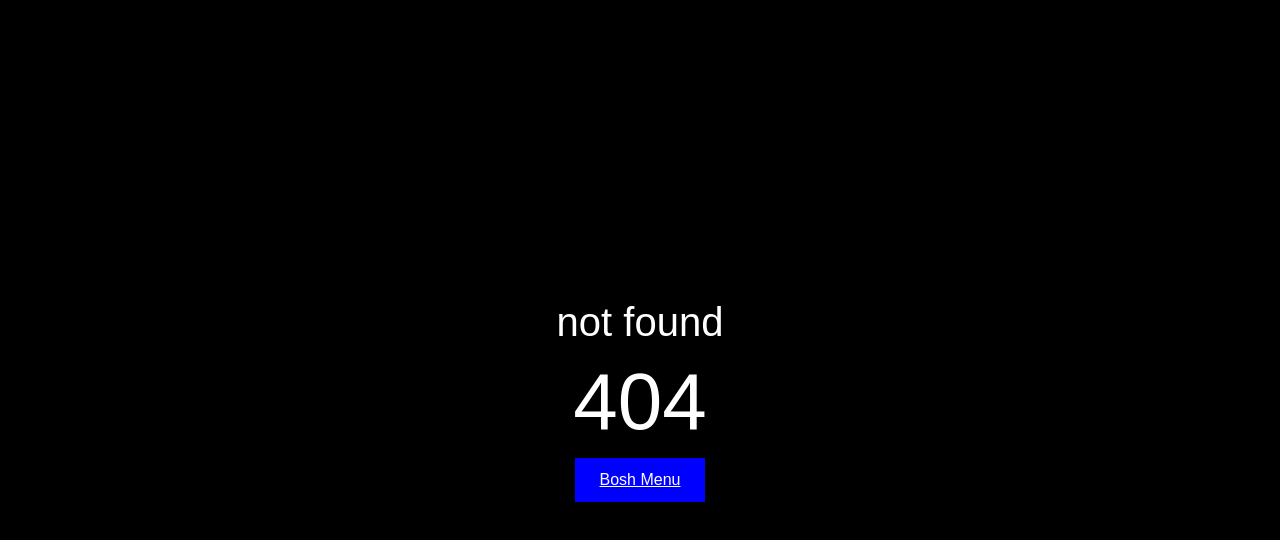
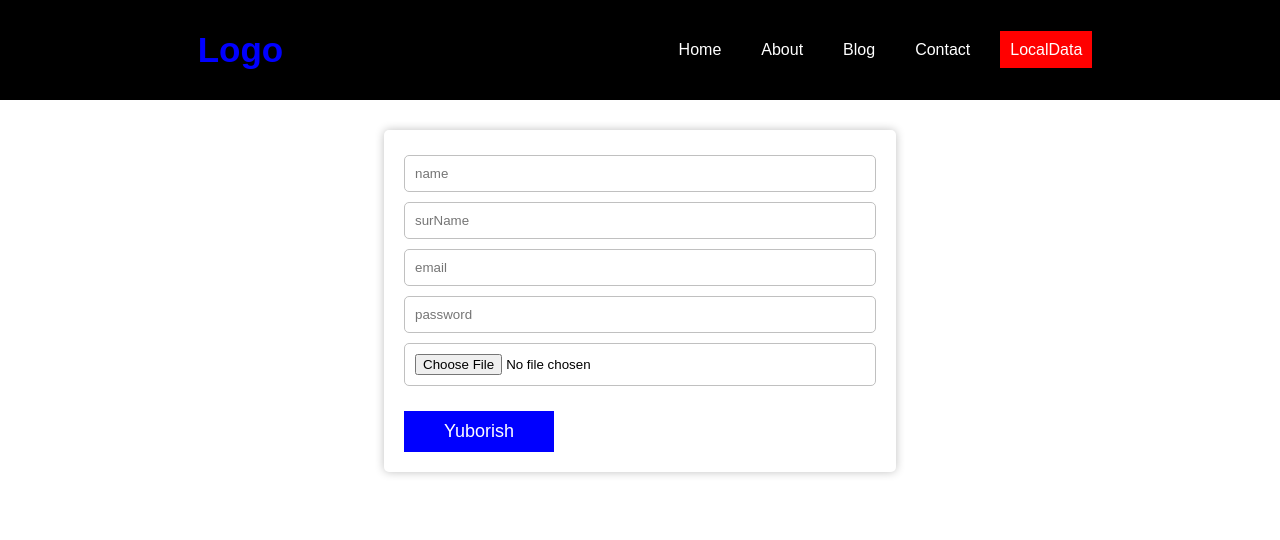
Before and after one commit to normirzayev/g_27-dars_react, a React (Create React App) app in the folder 2-dars/: page /localData in a window 1280 px wide. Before the commit this address had no page. Shown: the top 540 px of the page. Built offline with nearby package versions, Linux system fonts and the light colour scheme.

Commit message:
localStorage create and read

```diff
--- a/2-dars/package.json
+++ b/2-dars/package.json
@@ -10,14 +10,12 @@
     "@testing-library/jest-dom": "^5.16.4",
     "@testing-library/react": "^13.3.0",
     "@testing-library/user-event": "^13.5.0",
-    "bootstrap": "^5.2.3",
     "react": "^18.2.0",
     "react-dom": "^18.2.0",
     "react-icons": "^4.7.1",
     "react-router-dom": "^6.8.0",
     "react-scripts": "5.0.1",
     "react-slick": "^0.29.0",
-    "reactstrap": "^9.1.6",
     "slick-carousel": "^1.8.1",
     "sweetalert2": "^11.7.1",
     "web-vitals": "^2.1.4"
--- a/2-dars/src/component/Navbar.js
+++ b/2-dars/src/component/Navbar.js
@@ -19,6 +19,9 @@ function Navbar() {
           <li>
             <NavLink to={"/contact"}>contact</NavLink>
           </li>
+          <li>
+            <NavLink to={"/localData"}>localData</NavLink>
+          </li>
         </ul>
       </div>
     </>
--- a/2-dars/src/context/Context.js
+++ b/2-dars/src/context/Context.js
@@ -1,7 +1,5 @@
 import React from "react";
-
 export const DataContext = React.createContext();
-
 export default function ContextProvider({ children }) {
   let m = "salom";
   let simple = () => {
--- a/2-dars/src/index.js
+++ b/2-dars/src/index.js
@@ -2,7 +2,6 @@ import React from "react";
 import ReactDOM from "react-dom/client";
 import { BrowserRouter as Router } from "react-router-dom";
 import App from "./App";
-import "bootstrap/dist/css/bootstrap.min.css";
 import "slick-carousel/slick/slick.css";
 import "slick-carousel/slick/slick-theme.css";
 import DataContext  from "./context/Context";
--- a/2-dars/src/page/About.js
+++ b/2-dars/src/page/About.js
@@ -1,6 +1,5 @@
 import { useState } from "react";
 import Swal from "sweetalert2";
-
 function About() {
   let filterCatigory = ["", "poliz", "meva"];
   const [tableBollean, setTableBollean] = useState(false);
--- a/2-dars/src/page/Blog.js
+++ b/2-dars/src/page/Blog.js
@@ -2,8 +2,7 @@ import { useContext, useState } from "react";
 import FavoriteIcon from "@mui/icons-material/Favorite";
 import LikeComponent from "../component/LikeComponent";
 import Cart from "../component/cart";
-// import { Button } from "@mui/material";
-import { Button, Table } from "reactstrap";
+import { Button, Table } from "@mui/material";
 import { DataContext } from "../context/Context";
 function Blog() {
   const { simple } = useContext(DataContext);
@@ -146,8 +145,7 @@ function Blog() {
         <button onClick={simple}>context btn</button>
 
         <button onClick={cartBollFunc}>
-          {" "}
-          Cart <span> {cart.length} </span>{" "}
+          Cart <span> {cart.length} </span>
         </button>
         <Cart cart={cart} cartBool={cartBool} setCartBoll={setCartBoll} />
 
--- a/2-dars/src/page/Contact.js
+++ b/2-dars/src/page/Contact.js
@@ -1,6 +1,6 @@
 import { useEffect, useRef, useState } from "react";
-import AcUnitIcon from "@mui/icons-material/AcUnit";
-import AirIcon from "@mui/icons-material/Air";
+// import AcUnitIcon from "@mui/icons-material/AcUnit";
+// import AirIcon from "@mui/icons-material/Air";
 import Slider1 from "../component/Slider1";
 function Contact() {
   // let text = document.querySelector('h1')
--- /dev/null
+++ b/2-dars/src/page/LocalST_Page.js
@@ -0,0 +1,108 @@
+import { useState } from "react";
+
+function LocalST_Page() {
+  const [localData, setLocalData] = useState(
+    JSON.parse(localStorage.getItem("localUSer")) || []
+  );
+
+  function localRefresh() {
+    setLocalData(JSON.parse(localStorage.getItem("localUSer")) || []);
+  }
+
+  const [inputData, setInputData] = useState({
+    id: "",
+    name: "",
+    surname: "",
+    email: "",
+    password: "",
+    rasm: "",
+  });
+
+  function inputClear() {
+    setInputData({
+      id: "",
+      name: "",
+      surname: "",
+      email: "",
+      password: "",
+      rasm: "",
+    });
+  }
+
+  let getInputData = (e) => {
+    let { name, value } = e.target;
+    setInputData({
+      ...inputData,
+      [name]: value,
+    });
+  };
+
+  let getFileData = (e) => {
+    setInputData({
+      ...inputData,
+      rasm: URL.createObjectURL(e.target.files[0]),
+    });
+  };
+
+  let sendData = () => {
+    if (localStorage.getItem("localUSer")) {
+      localStorage.setItem(
+        "localUSer",
+        JSON.stringify([
+          ...localData,
+          { ...inputData, id: new Date().getTime() },
+        ])
+      );
+    } else {
+      localStorage.setItem(
+        "localUSer",
+        JSON.stringify([{ ...inputData, id: new Date().getTime() }])
+      );
+    }
+    inputClear();
+    localRefresh();
+  };
+
+  return (
+    <>
+      <div className="localPage">
+        <form>
+          <input
+            type="text"
+            placeholder="name"
+            name="name"
+            onInput={getInputData}
+            value={inputData.name}
+          />
+          <input
+            type="text"
+            placeholder="surName"
+            name="surname"
+            onInput={getInputData}
+            value={inputData.surname}
+          />
+          <input
+            type="email"
+            placeholder="email"
+            name="email"
+            onInput={getInputData}
+            value={inputData.email}
+          />
+          <input
+            type="password"
+            placeholder="password"
+            name="password"
+            onInput={getInputData}
+            value={inputData.password}
+          />
+          <input type="file" onInput={getFileData} />
+          <button type="button" onClick={sendData}>
+            yuborish
+          </button>
+        </form>
+      </div>
+    </>
+  );
+}
+
+export default LocalST_Page;
--- a/2-dars/src/page/Pages.js
+++ b/2-dars/src/page/Pages.js
@@ -5,6 +5,7 @@ import About from "./About";
 import Blog from "./Blog";
 import Contact from "./Contact";
 import { Route, Routes } from "react-router-dom";
+import LocalST_Page from "./LocalST_Page";
 function Pages() {
   return (
     <>
@@ -15,6 +16,7 @@ function Pages() {
         <Route path="/about" element={<About />} />
         <Route path="*" element={<NotFound />} />
         <Route path="/setting" element={<Setting />} />
+        <Route path="/localData" element={<LocalST_Page />} />
       </Routes>
     </>
   );
--- a/2-dars/src/style.css
+++ b/2-dars/src/style.css
@@ -144,9 +144,11 @@ img {
   left: 0;
   z-index: 10;
 }
+
 .cartActive {
   top: 0;
 }
+
 .cartBody {
   width: 80%;
   background-color: white;
@@ -161,3 +163,39 @@ img {
   padding: 0 150px;
   background-color: red;
 }
+
+
+.localPage form {
+  width: 40%;
+  box-shadow: 0 0 10px silver;
+  margin: 30px auto;
+  padding: 20px;
+  border-radius: 5px;
+  display: flex;
+  flex-direction: column;
+  justify-content: end;
+}
+
+.localPage form input {
+  width: 100%;
+  padding: 10px;
+  margin: 5px 0;
+  outline: none;
+  border: none;
+  border: 1px solid silver;
+  border-radius: 5px;
+}
+
+.localPage form input:focus {
+  outline: 2px solid blue;
+}
+
+.localPage form button {
+  width: 150px;
+  margin-top: 20px;
+  text-transform: capitalize;
+}
+
+.localPage form button:active {
+  transform: scale(0.95);
+}
```
Also changed, not shown: 2 other files (tests, documents, lock files or other folders).
